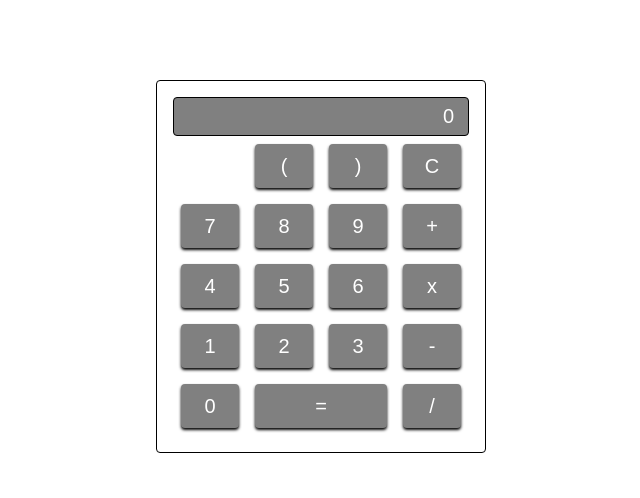
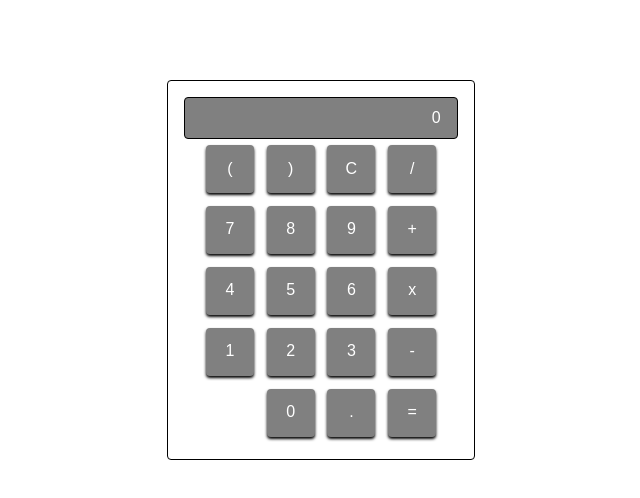
Before and after one commit to CorentinFoucrier/TheCalculator, a plain HTML site: page index.html in a window 1280 px wide. Shown: the whole page, without its empty margins (319-959 px from the left). Drawn offline with nearby package versions, Linux system fonts and the light colour scheme.

Commit message:
Bootstrap

```diff
--- a/index.html
+++ b/index.html
@@ -3,43 +3,50 @@
 	<head>
 		<title>TheCalculator</title>
 		<meta charset="utf-8" />
+		<meta name="viewport" content="width=device-width, initial-scale=1, shrink-to-fit=no">
+		<link rel="stylesheet" href="https://stackpath.bootstrapcdn.com/bootstrap/4.3.1/css/bootstrap.min.css" integrity="sha384-ggOyR0iXCbMQv3Xipma34MD+dH/1fQ784/j6cY/iJTQUOhcWr7x9JvoRxT2MZw1T" crossorigin="anonymous">
 		<link rel="stylesheet" type="text/css" href="style.css" />
 	</head>
 	<body>
-		<div id="calculator">
-			<div id="affichage">0</div>
+		<div class="container d-flex justify-content-center">
+			<div class="flex-row">
+				<div id="calculator">
+					<div id="affichage" class="col-12">0</div>
 
-			<div id="pad0">
-				<div class="btn" onclick="nbPad('(')">(</div>
-				<div class="btn" onclick="nbPad(')')">)</div>
-				<div class="btn" onclick="reset()">C</div>
-			</div>
+					<div id="pad0" class="col-12 d-flex">
+						<div class="custom-btn" onclick="nbPad('(')"><p>(</p></div>
+						<div class="custom-btn" onclick="nbPad(')')"><p>)</p></div>
+						<div class="custom-btn" onclick="reset()"><p>C</p></div>
+						<div class="custom-btn" onclick="operator('/')"><p>/</p></div>
+					</div>
 
-			<div id="pad1">
-				<div class="btn" onclick="nbPad('7')"><p>7</p></div>
-				<div class="btn" onclick="nbPad('8')"><p>8</p></div>
-				<div class="btn" onclick="nbPad('9')"><p>9</p></div>
-				<div class="btn" onclick="operator('+')"><p>+</p></div>
-			</div>
+					<div id="pad1" class="col-12 d-flex">
+						<div class="custom-btn" onclick="nbPad('7')"><p>7</p></div>
+						<div class="custom-btn" onclick="nbPad('8')"><p>8</p></div>
+						<div class="custom-btn" onclick="nbPad('9')"><p>9</p></div>
+						<div class="custom-btn" onclick="operator('+')"><p>+</p></div>
+					</div>
 
-			<div id="pad2">
-				<div class="btn" onclick="nbPad('4')"><p>4</p></div>
-				<div class="btn" onclick="nbPad('5')"><p>5</p></div>
-				<div class="btn" onclick="nbPad('6')"><p>6</p></div>
-				<div class="btn" onclick="operator('*')"><p>x</p></div>
-			</div>
+					<div id="pad2" class="col-12 d-flex">
+						<div class="custom-btn" onclick="nbPad('4')"><p>4</p></div>
+						<div class="custom-btn" onclick="nbPad('5')"><p>5</p></div>
+						<div class="custom-btn" onclick="nbPad('6')"><p>6</p></div>
+						<div class="custom-btn" onclick="operator('*')"><p>x</p></div>
+					</div>
 
-			<div id="pad3">
-				<div class="btn" onclick="nbPad('1')"><p>1</p></div>
-				<div class="btn" onclick="nbPad('2')"><p>2</p></div>
-				<div class="btn" onclick="nbPad('3')"><p>3</p></div>
-				<div class="btn" onclick="operator('-')"><p>-</p></div>
-			</div>
+					<div id="pad3" class="col-12 d-flex">
+						<div class="custom-btn" onclick="nbPad('1')"><p>1</p></div>
+						<div class="custom-btn" onclick="nbPad('2')"><p>2</p></div>
+						<div class="custom-btn" onclick="nbPad('3')"><p>3</p></div>
+						<div class="custom-btn" onclick="operator('-')"><p>-</p></div>
+					</div>
 
-			<div id="pad4">
-				<div class="btn" onclick="nbPad('0')"><p>0</p></div>
-				<div class="btn" id="equal" onclick="result()"><p>=</p></div>
-				<div class="btn" onclick="operator('/')"><p>/</p></div>
+					<div id="pad4" class="col-12 d-flex justify-content-end">
+						<div class="custom-btn" onclick="nbPad('0')"><p>0</p></div>
+						<div class="custom-btn" onclick="nbPad('.')"><p>.</p></div>
+						<div class="custom-btn" id="equal" onclick="result()"><p>=</p></div>
+					</div>
+				</div>
 			</div>
 		</div>
 		<script type="text/javascript" src="script.js"></script>
--- a/style.css
+++ b/style.css
@@ -1,39 +1,17 @@
-@media all and (max-device-width: 576px) {
-	#calculator {
-		width: 70%;
-		height: 1200px;
-	}
-	#affichage {
-		font-size: 5em;
-	}
-	.btn {
-		font-size: 5em;
-	}
-}
-
-@media all and (min-device-width: 576px) {
-	#affichage {
-		font-size: 20px;
-	}
-	.btn {
-		font-size: 20px;
-	}
-}
-
 body {
 	font-family: Arial;
+	text-align: center;
 	display: flex;
 	justify-content: center;
 	margin-top: 5em;
 }
 
+p {
+	margin: 0.2em 0 0 0;
+	padding: 0.5em 0.5em 0.5em 0.5em;
+}
 
 #calculator {
-	display: flex;
-	flex-direction: column;
-	justify-content: space-between;
-	-webkit-border-radius: 4;
-	-moz-border-radius: 4;
 	border-radius: 4px;
 	border: solid black 1px;
 	padding: 1em 1em 1em 1em;
@@ -48,26 +26,12 @@ body {
 	font-family: Arial;
 	color: #ffffff;
 	background: #808080;
-	padding: 7px 14px 7px 14px;
+	padding: 0.5em 1em 0.5em 1em;
 	border: solid black 1px;
 	text-decoration: none;
 }
 
-#pad0, #pad1, #pad2, #pad3, #pad4 {
-	display: flex;
-	flex-direction: row;
-	justify-content: space-between;
-}
-
-#pad0 {
-	justify-content: flex-end;
-}
-
-.btn {
-	display: flex;
-	justify-content: center;
-	align-items: center;
-	/*---*/
+.custom-btn {
 	-webkit-border-radius: 4;
 	-moz-border-radius: 4;
 	border-radius: 4px;
@@ -76,15 +40,15 @@ body {
 	box-shadow: 0px 2px 3px black;
 	color: #ffffff;
 	background: #808080;
-	padding: 7px 14px 7px 14px;
+	/*padding: 0.5em 1em 0.5em 1em;*/
 	text-decoration: none;
 	cursor: pointer;
 	margin: 0.4em 0.4em 0.4em 0.4em;
-	width: 1.5em;
-	height: 1.5em;
+	height: 3em;
+	width: 3em;
 }
 
-.btn:hover {
+.custom-btn:hover {
 	background: #474747;
 	text-decoration: none;
 	-webkit-box-shadow: 0px 1px 3px black;
@@ -92,11 +56,7 @@ body {
 	box-shadow: 0px 1px 3px black;
 	}
 
-.btn:active {
+.custom-btn:active {
 	position: relative;
 	top: 1px;
 }
-
-#equal {
-	width: 5.2em;
-}
```
